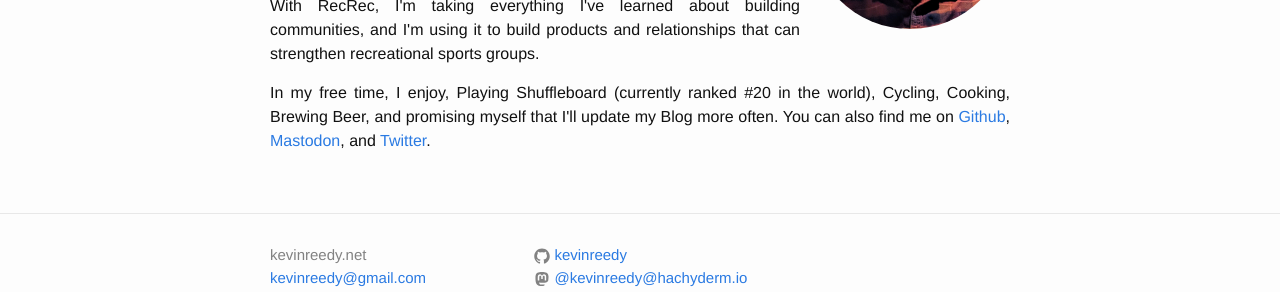
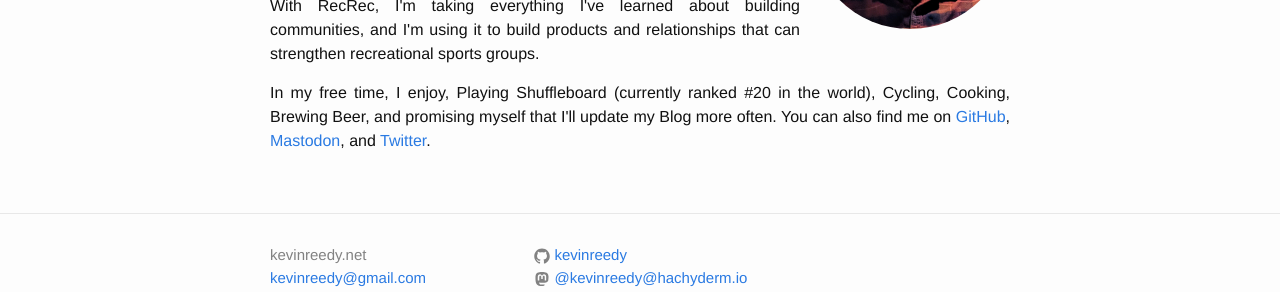
Before and after one commit to kevinreedy/kevinreedy.net, a Jekyll site: the page built from about.html, in a window 1280 px wide. Shown: the part 335-627 px from the top of the page. Built offline with Jekyll 4.4.1, drawn with Linux system fonts in a browser that asks for light colours.

Commit message:
Fix Typo

```diff
--- a/about.html
+++ b/about.html
@@ -17,7 +17,7 @@ permalink: /
 
     <p>
       In my free time, I enjoy, Playing Shuffleboard (currently ranked #20 in the world), Cycling, Cooking, Brewing Beer, and promising myself that I'll update my Blog more often.
-      You can also find me on <a rel="me" target="_blank" href="https://github.com/kevinreedy">Github</a>, <a rel="me" target="_blank" href="https://hachyderm.io/@kevinreedy">Mastodon</a>, and <a rel="me" target="_blank" href="https://twitter.com/kevinreedy">Twitter</a>.
+      You can also find me on <a rel="me" target="_blank" href="https://github.com/kevinreedy">GitHub</a>, <a rel="me" target="_blank" href="https://hachyderm.io/@kevinreedy">Mastodon</a>, and <a rel="me" target="_blank" href="https://twitter.com/kevinreedy">Twitter</a>.
     </p>
   </div>
 </div>
```
